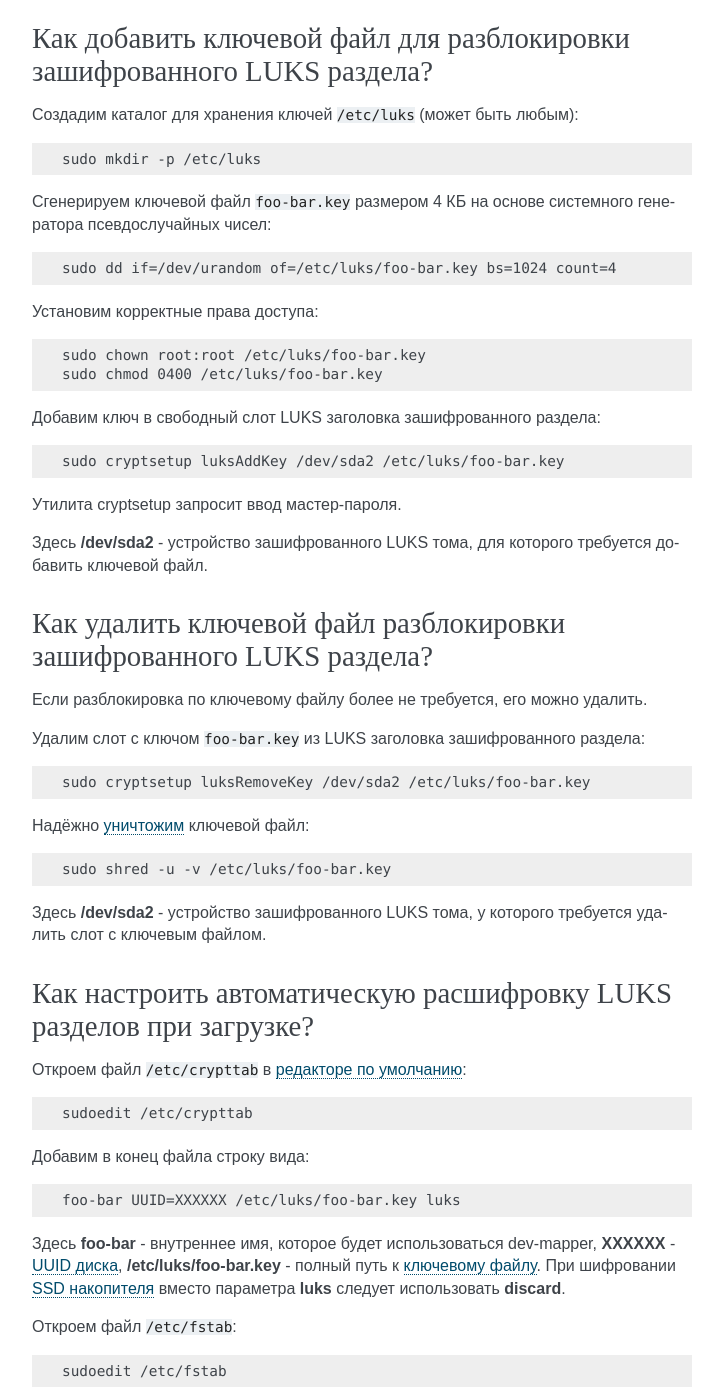
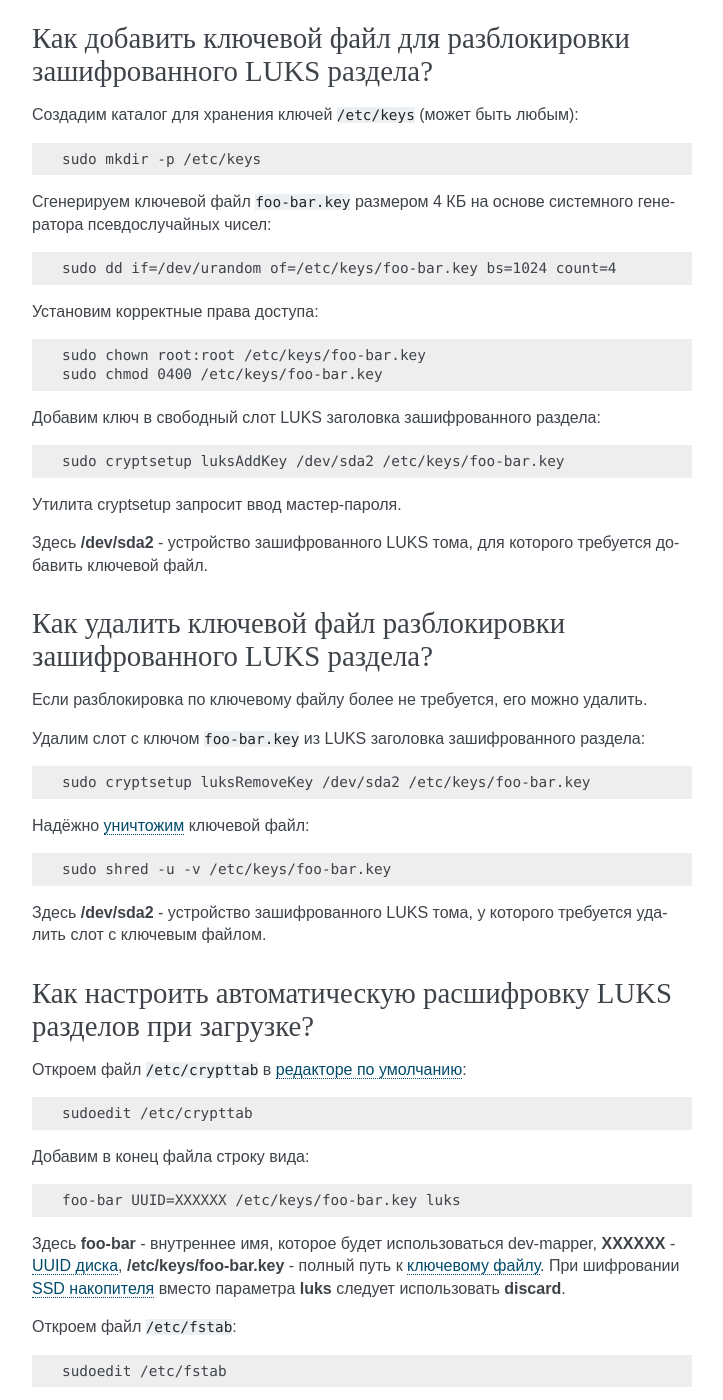
Before and after one commit to RussianFedora/FAQ, a Sphinx documentation site: the page built from source/security.rst, in a window 1280 px wide and 1400 px high, scrolled down 21489 px. Shown: the whole window, without its empty margins (388-1111 px from the left). Built offline with Sphinx 7.4.7, drawn with Linux system fonts in a browser that asks for light colours; some of the changed text lies outside the part shown.

Commit message:
Replaced /etc/luks path to /etc/keys.

```diff
--- a/source/security.rst
+++ b/source/security.rst
@@ -1231,30 +1231,30 @@
 Как добавить ключевой файл для разблокировки зашифрованного LUKS раздела?
 ============================================================================
 
-Создадим каталог для хранения ключей ``/etc/luks`` (может быть любым):
+Создадим каталог для хранения ключей ``/etc/keys`` (может быть любым):
 
 .. code-block:: text
 
-    sudo mkdir -p /etc/luks
+    sudo mkdir -p /etc/keys
 
 Сгенерируем ключевой файл ``foo-bar.key`` размером 4 КБ на основе системного генератора псевдослучайных чисел:
 
 .. code-block:: text
 
-    sudo dd if=/dev/urandom of=/etc/luks/foo-bar.key bs=1024 count=4
+    sudo dd if=/dev/urandom of=/etc/keys/foo-bar.key bs=1024 count=4
 
 Установим корректные права доступа:
 
 .. code-block:: text
 
-    sudo chown root:root /etc/luks/foo-bar.key
-    sudo chmod 0400 /etc/luks/foo-bar.key
+    sudo chown root:root /etc/keys/foo-bar.key
+    sudo chmod 0400 /etc/keys/foo-bar.key
 
 Добавим ключ в свободный слот LUKS заголовка зашифрованного раздела:
 
 .. code-block:: text
 
-    sudo cryptsetup luksAddKey /dev/sda2 /etc/luks/foo-bar.key
+    sudo cryptsetup luksAddKey /dev/sda2 /etc/keys/foo-bar.key
 
 Утилита cryptsetup запросит ввод мастер-пароля.
 
@@ -1272,13 +1272,13 @@
 
 .. code-block:: text
 
-    sudo cryptsetup luksRemoveKey /dev/sda2 /etc/luks/foo-bar.key
+    sudo cryptsetup luksRemoveKey /dev/sda2 /etc/keys/foo-bar.key
 
 Надёжно :ref:`уничтожим <destroy-file>` ключевой файл:
 
 .. code-block:: text
 
-    sudo shred -u -v /etc/luks/foo-bar.key
+    sudo shred -u -v /etc/keys/foo-bar.key
 
 Здесь **/dev/sda2** - устройство зашифрованного LUKS тома, у которого требуется удалить слот с ключевым файлом.
 
@@ -1298,9 +1298,9 @@
 
 .. code-block:: text
 
-    foo-bar UUID=XXXXXX /etc/luks/foo-bar.key luks
+    foo-bar UUID=XXXXXX /etc/keys/foo-bar.key luks
 
-Здесь **foo-bar** - внутреннее имя, которое будет использоваться dev-mapper, **XXXXXX** - :ref:`UUID диска <get-uuid>`, **/etc/luks/foo-bar.key** - полный путь к :ref:`ключевому файлу <luks-addkey>`. При шифровании :ref:`SSD накопителя <get-uuid>` вместо параметра **luks** следует использовать **discard**.
+Здесь **foo-bar** - внутреннее имя, которое будет использоваться dev-mapper, **XXXXXX** - :ref:`UUID диска <get-uuid>`, **/etc/keys/foo-bar.key** - полный путь к :ref:`ключевому файлу <luks-addkey>`. При шифровании :ref:`SSD накопителя <get-uuid>` вместо параметра **luks** следует использовать **discard**.
 
 Откроем файл ``/etc/fstab``:
 
@@ -1338,9 +1338,9 @@
 
 .. code-block:: text
 
-    foo-bar UUID=XXXXXX /etc/luks/foo-bar.key noauto
+    foo-bar UUID=XXXXXX /etc/keys/foo-bar.key noauto
 
-Здесь **foo-bar** - внутреннее имя, которое будет использоваться dev-mapper, **XXXXXX** - :ref:`UUID диска <get-uuid>`, **/etc/luks/foo-bar.key** - полный путь к :ref:`ключевому файлу <luks-addkey>`. Параметр **noauto** должен применяться только совместно с ключом.
+Здесь **foo-bar** - внутреннее имя, которое будет использоваться dev-mapper, **XXXXXX** - :ref:`UUID диска <get-uuid>`, **/etc/keys/foo-bar.key** - полный путь к :ref:`ключевому файлу <luks-addkey>`. Параметр **noauto** должен применяться только совместно с ключом.
 
 Данное зашифрованное устройство будет смонтировано и автоматически расшифровано при первой попытке доступа к нему.
 
```
